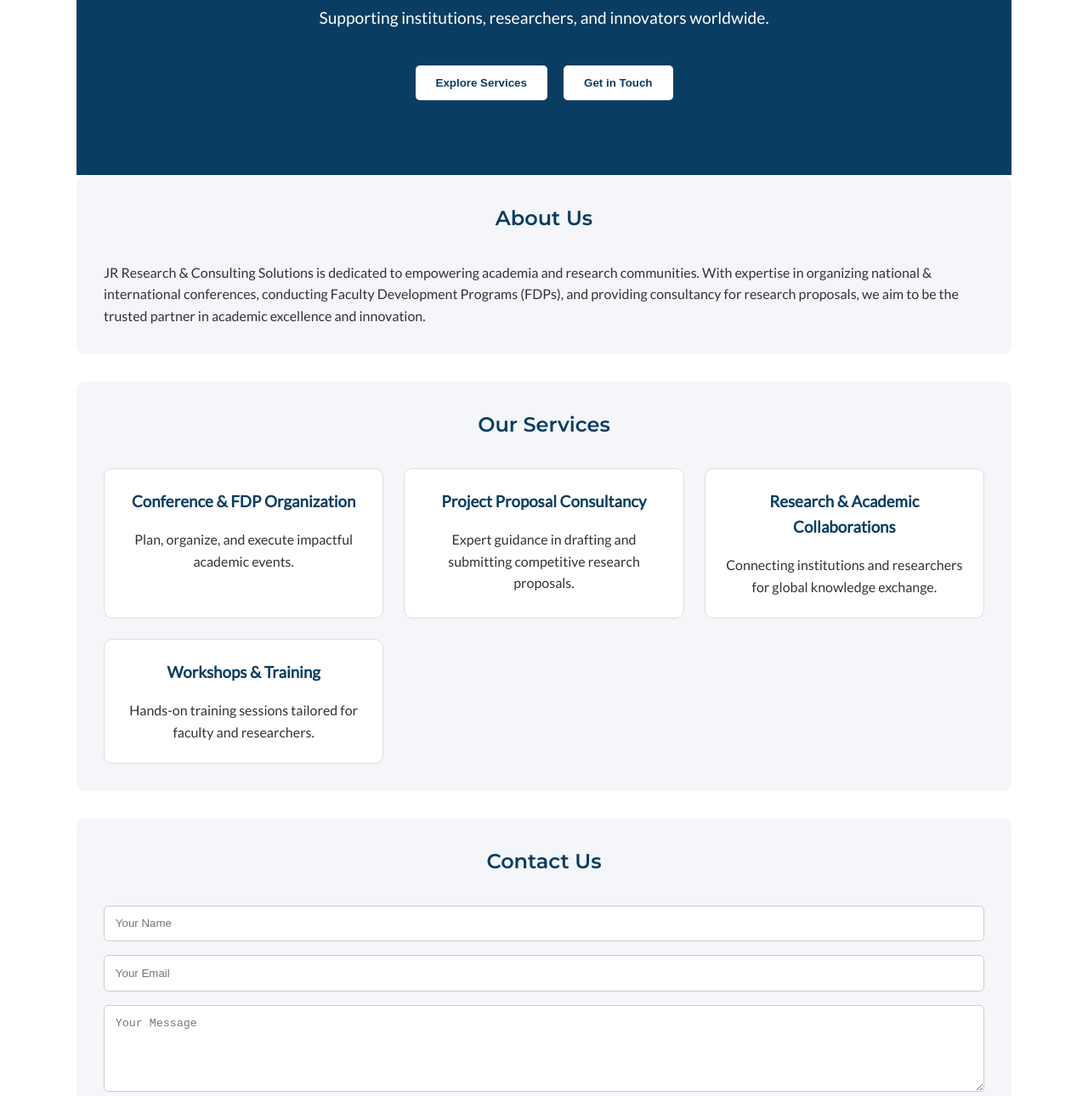
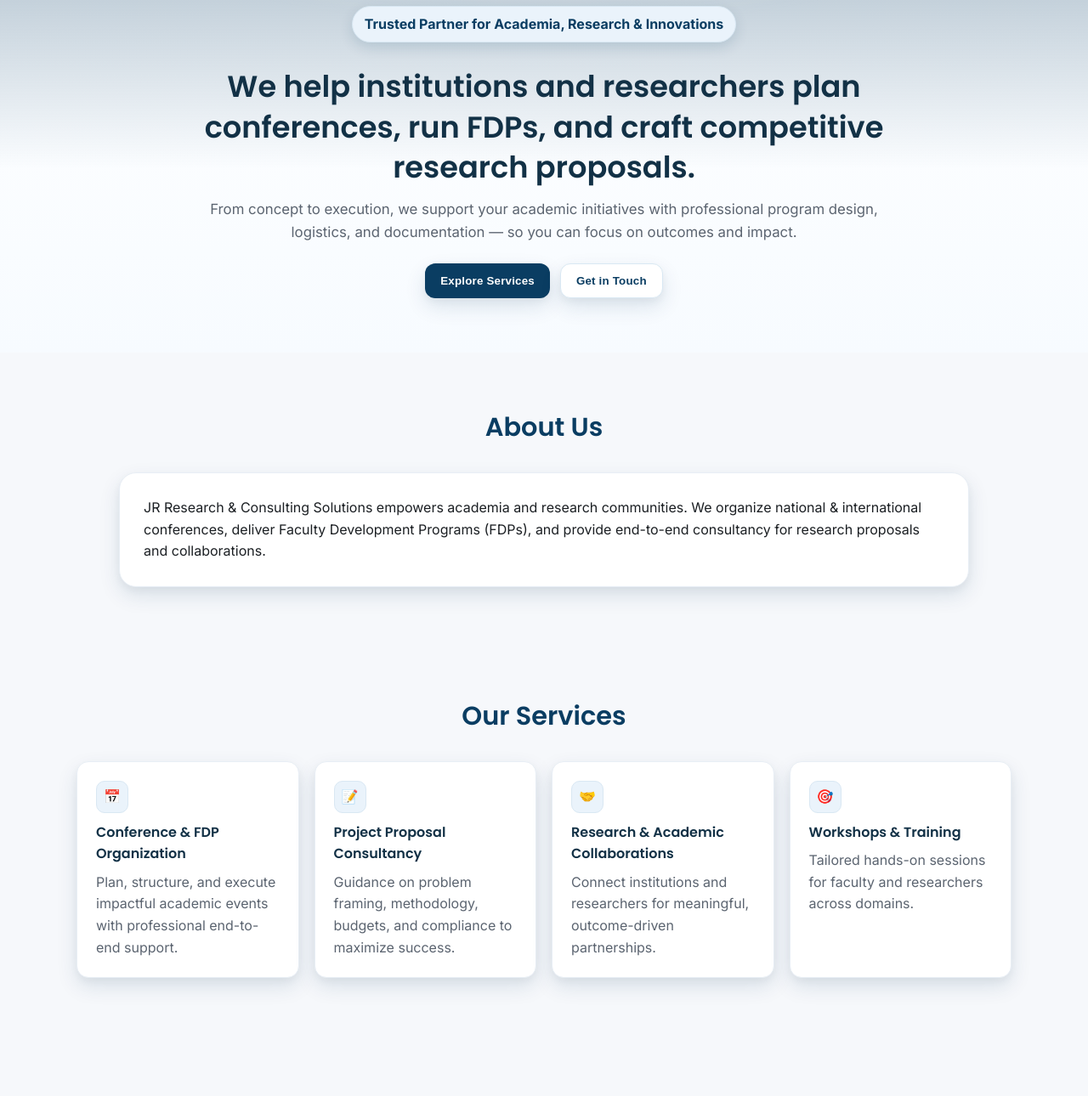
Before and after one commit to jrrcsolutions/jrrcsolutions-in, a plain HTML site: page index.html in a window 1280 px wide. Shown: the part 279-1569 px from the top of the page at 85% size. Drawn offline with Linux system fonts and the light colour scheme.

Commit message:
Update index.html

```diff
--- a/index.html
+++ b/index.html
@@ -1,138 +1,284 @@
 <!DOCTYPE html>
 <html lang="en">
 <head>
-  <meta charset="UTF-8">
-  <meta name="viewport" content="width=device-width, initial-scale=1.0">
+  <meta charset="UTF-8" />
+  <meta name="viewport" content="width=device-width, initial-scale=1" />
   <title>JR Research & Consulting Solutions</title>
-  <link href="https://fonts.googleapis.com/css2?family=Montserrat:wght@600&family=Lato&display=swap" rel="stylesheet">
-  <link rel="icon" type="image/png" href="assets/favicon.png">
+
+  <!-- Fonts -->
+  <link href="https://fonts.googleapis.com/css2?family=Poppins:wght@400;600&family=Inter:wght@400;500;700&display=swap" rel="stylesheet" />
+  <link rel="icon" type="image/png" href="assets/favicon.png" />
+
   <style>
-    * { margin: 0; padding: 0; box-sizing: border-box; }
-    body { font-family: 'Lato', sans-serif; line-height: 1.6; color: #333; }
+    :root{
+      --brand:#0A3D62;
+      --brand-2:#124B74;
+      --accent:#F3B33D;
+      --ink:#1b1f23;
+      --muted:#5b6470;
+      --bg:#f6f8fb;
+      --card:#ffffff;
+      --ring:rgba(10,61,98,0.14);
+      --shadow:0 10px 25px rgba(10,61,98,0.12), 0 4px 10px rgba(0,0,0,0.04);
+      --radius:14px;
+      --radius-lg:20px;
+    }
 
-    header {
-      background: #0A3D62;
-      color: #fff;
-      padding: 1.5rem 2rem;
-      display: flex;
-      justify-content: space-between;
-      align-items: center;
+    *{box-sizing:border-box}
+    html{scroll-behavior:smooth}
+    body{
+      margin:0;
+      font-family: Inter, system-ui, -apple-system, Segoe UI, Roboto, "Helvetica Neue", Arial, "Noto Sans", "Apple Color Emoji","Segoe UI Emoji", "Segoe UI Symbol";
+      color:var(--ink);
+      background:var(--bg);
+      line-height:1.6;
     }
-    .brand {
-      display: flex;
-      align-items: center;
-      gap: 1rem;
-      text-decoration: none;
-      color: #fff;
+    a{color:inherit}
+
+    /* ---------- Header (Centered Brand + Nav) ---------- */
+    header{
+      background: linear-gradient(135deg, var(--brand), var(--brand-2));
+      color:#fff;
+      padding: 28px 18px 18px;
+      text-align:center;
+      position: sticky;
+      top: 0;
+      z-index: 50;
+      box-shadow: 0 6px 20px rgba(0,0,0,0.08);
+      backdrop-filter: saturate(140%) blur(6px);
     }
-    .brand:hover { opacity: 0.9; }
-    .brand img {
-      height: 90px;
-      width: auto;
+    .brand{
+      display:inline-flex;
+      align-items:center;
+      gap:14px;
+      text-decoration:none;
+      color:#fff;
+      margin-bottom:12px;
     }
-    .brand h1 {
-      font-family: 'Montserrat', sans-serif;
-      font-size: 2rem;
-      margin: 0;
+    .brand img{
+      height:110px; width:auto; display:block;
+      filter: drop-shadow(0 6px 12px rgba(0,0,0,0.25));
     }
-    nav { display: flex; align-items: center; }
-    nav a {
-      color: #fff;
-      margin: 0 1rem;
-      text-decoration: none;
-      font-weight: bold;
-      font-size: 1.1rem;
+    .brand h1{
+      font-family: Poppins, Inter, system-ui, sans-serif;
+      font-weight:600;
+      font-size: clamp(1.4rem, 2.2vw + 1rem, 2.4rem);
+      margin:0;
+      letter-spacing: .2px;
     }
-    nav a:hover { text-decoration: underline; }
+    nav{
+      display:flex; justify-content:center; gap:28px; flex-wrap:wrap;
+    }
+    nav a{
+      color:#fff; text-decoration:none; font-weight:600; letter-spacing:.2px;
+      padding:10px 12px; border-radius:10px; transition:.2s ease;
+    }
+    nav a:hover{ background: rgba(255,255,255,0.14) }
 
-    .hero { background: #0A3D62; color: #fff; text-align: center; padding: 5rem 2rem; }
-    .hero h2 { font-size: 2rem; margin-bottom: 1rem; }
-    .hero p { font-size: 1.2rem; margin-bottom: 2rem; }
-    .hero button { background: #fff; color: #0A3D62; border: none; padding: 0.8rem 1.5rem; margin: 0.5rem; font-weight: bold; cursor: pointer; border-radius: 5px; }
-    .hero button:hover { background: #f5f5f5; }
+    /* ---------- Hero ---------- */
+    .hero{
+      position:relative;
+      background:
+        radial-gradient(1200px 500px at 50% -200px, rgba(255,255,255,.25), rgba(255,255,255,0) 60%),
+        linear-gradient(180deg, #0b3f6750, #0b3f6700 55%),
+        linear-gradient(180deg, #fff, #f7fbff);
+      padding: 72px 18px 64px;
+      text-align:center;
+      overflow:hidden;
+    }
+    .container{ max-width:1100px; margin:0 auto; }
+    .tagline{
+      display:inline-block;
+      font-weight:700;
+      color:var(--brand);
+      background:#eaf3fb;
+      border:1px solid #d9e8f3;
+      padding:8px 14px;
+      border-radius:999px;
+      box-shadow: 0 6px 16px var(--ring);
+      margin-bottom:18px;
+    }
+    .hero h2{
+      font-family:Poppins, Inter, sans-serif;
+      font-size: clamp(1.6rem, 2.4vw + 1rem, 2.2rem);
+      margin:10px auto 12px;
+      max-width: 900px;
+      color:#123146;
+      line-height:1.35;
+    }
+    .hero p{
+      color:var(--muted);
+      max-width: 820px;
+      margin: 0 auto 24px;
+      font-size: 1.05rem;
+    }
+    .cta{
+      display:flex; gap:12px; justify-content:center; flex-wrap:wrap;
+    }
+    .btn{
+      border:none; cursor:pointer; font-weight:700; letter-spacing:.2px;
+      padding:12px 18px; border-radius:12px; transition:.2s ease; box-shadow: var(--shadow);
+    }
+    .btn-primary{ background:var(--brand); color:#fff; }
+    .btn-primary:hover{ transform: translateY(-1px); }
+    .btn-ghost{ background:#fff; color:var(--brand); border:1px solid #d9e8f3; }
+    .btn-ghost:hover{ background:#f8fbff; transform: translateY(-1px); }
 
-    section { padding: 4rem 2rem; max-width: 1100px; margin: auto; }
-    section h2 { text-align: center; font-family: 'Montserrat', sans-serif; color: #0A3D62; margin-bottom: 2rem; }
+    /* ---------- Sections ---------- */
+    section{ padding: 64px 18px; }
+    section h3{
+      text-align:center; font-family:Poppins, Inter, sans-serif; color:var(--brand);
+      margin: 0 auto 28px; font-size: clamp(1.4rem, 1.2vw + 1rem, 1.9rem);
+    }
 
-    .about, .services, .contact { background: #f5f6fa; border-radius: 10px; padding: 2rem; margin-bottom: 2rem; }
-    .services-grid { display: grid; grid-template-columns: repeat(auto-fit, minmax(250px, 1fr)); gap: 1.5rem; }
-    .service { background: #fff; padding: 1.5rem; border-radius: 10px; text-align: center; border: 1px solid #ddd; }
-    .service h3 { color: #0A3D62; margin-bottom: 1rem; }
+    /* ---------- About ---------- */
+    .about-card{
+      background:var(--card);
+      border-radius: var(--radius-lg);
+      box-shadow: var(--shadow);
+      border:1px solid #e8eef5;
+      padding:28px;
+      margin: 0 auto;
+      max-width: 1000px;
+    }
 
-    .contact form { display: grid; gap: 1rem; }
-    .contact input, .contact textarea { width: 100%; padding: 0.8rem; border: 1px solid #ccc; border-radius: 5px; }
-    .contact button { background: #0A3D62; color: #fff; border: none; padding: 0.8rem; border-radius: 5px; cursor: pointer; }
-    .contact button:hover { background: #062b46; }
+    /* ---------- Services ---------- */
+    .grid{
+      display:grid; gap:18px;
+      grid-template-columns: repeat(auto-fit, minmax(240px, 1fr));
+      max-width:1100px; margin:0 auto;
+    }
+    .card{
+      background:var(--card);
+      border:1px solid #e8eef5;
+      border-radius: var(--radius);
+      padding:22px;
+      box-shadow: var(--shadow);
+      transition: transform .18s ease, box-shadow .18s ease;
+    }
+    .card:hover{ transform: translateY(-4px); box-shadow: 0 18px 35px rgba(10,61,98,0.18), 0 6px 12px rgba(0,0,0,0.05); }
+    .card h4{ margin:10px 0 8px; color:#123146; font-family:Poppins, Inter, sans-serif; }
+    .card p{ color:var(--muted); margin:0 }
+    .icon{
+      width:38px; height:38px; border-radius:10px;
+      display:grid; place-items:center; background:#eaf3fb; border:1px solid #d9e8f3;
+    }
 
-    footer { background: #0A3D62; color: #fff; text-align: center; padding: 1.5rem; }
-    footer p { margin: 0.5rem 0; }
+    /* ---------- Contact ---------- */
+    .contact-wrap{
+      max-width: 900px; margin: 0 auto;
+      display:grid; gap:18px; grid-template-columns: 1fr;
+    }
+    form{
+      background:var(--card); border:1px solid #e8eef5; border-radius: var(--radius-lg);
+      padding: 24px; box-shadow: var(--shadow);
+    }
+    input, textarea{
+      width:100%; padding:12px 14px; border:1px solid #d6dde7; border-radius:12px;
+      font-family: inherit; font-size: 1rem; outline:none;
+    }
+    textarea{ resize: vertical }
+    .form-row{ display:grid; gap:12px; grid-template-columns: 1fr 1fr; }
+    .form-row > * { min-width:0 }
+    .submit{ margin-top:10px }
 
-    @media(max-width: 768px) {
-      header { flex-direction: column; align-items: center; gap: 0.5rem; }
-      nav { margin-top: 0.5rem; }
+    /* ---------- Footer ---------- */
+    footer{
+      background:#0C2F49; color:#cfe0ef; text-align:center; padding: 26px 18px;
+    }
+    footer .foot-brand{ font-weight:700; color:#fff }
+    footer p{ margin: 6px 0 }
+
+    /* ---------- Responsive tweaks ---------- */
+    @media (max-width: 720px){
+      .brand img{ height: 88px }
+      .form-row{ grid-template-columns: 1fr; }
     }
   </style>
 </head>
 <body>
 
+  <!-- Header -->
   <header>
-    <a href="index.html" class="brand">
+    <a class="brand" href="index.html" aria-label="JR Research & Consulting Solutions Home">
       <img src="assets/logo.png" alt="JR Research & Consulting Solutions logo" />
       <h1>JR Research & Consulting Solutions</h1>
     </a>
-    <nav>
+    <nav aria-label="Primary Navigation">
       <a href="#about">About</a>
       <a href="#services">Services</a>
       <a href="#contact">Contact</a>
     </nav>
   </header>
 
+  <!-- Hero -->
   <section class="hero">
-    <h2>Trusted Partner for Academia, Research & Innovations</h2>
-    <p>Supporting institutions, researchers, and innovators worldwide.</p>
-    <button onclick="document.getElementById('services').scrollIntoView({behavior:'smooth'})">Explore Services</button>
-    <button onclick="document.getElementById('contact').scrollIntoView({behavior:'smooth'})">Get in Touch</button>
-  </section>
-
-  <section id="about" class="about">
-    <h2>About Us</h2>
-    <p>JR Research & Consulting Solutions is dedicated to empowering academia and research communities. With expertise in organizing national & international conferences, conducting Faculty Development Programs (FDPs), and providing consultancy for research proposals, we aim to be the trusted partner in academic excellence and innovation.</p>
-  </section>
-
-  <section id="services" class="services">
-    <h2>Our Services</h2>
-    <div class="services-grid">
-      <div class="service">
-        <h3>Conference & FDP Organization</h3>
-        <p>Plan, organize, and execute impactful academic events.</p>
-      </div>
-      <div class="service">
-        <h3>Project Proposal Consultancy</h3>
-        <p>Expert guidance in drafting and submitting competitive research proposals.</p>
-      </div>
-      <div class="service">
-        <h3>Research & Academic Collaborations</h3>
-        <p>Connecting institutions and researchers for global knowledge exchange.</p>
-      </div>
-      <div class="service">
-        <h3>Workshops & Training</h3>
-        <p>Hands-on training sessions tailored for faculty and researchers.</p>
+    <div class="container">
+      <span class="tagline">Trusted Partner for Academia, Research & Innovations</span>
+      <h2>We help institutions and researchers plan conferences, run FDPs, and craft competitive research proposals.</h2>
+      <p>From concept to execution, we support your academic initiatives with professional program design, logistics, and documentation — so you can focus on outcomes and impact.</p>
+      <div class="cta">
+        <button class="btn btn-primary" onclick="document.getElementById('services').scrollIntoView({behavior:'smooth'})">Explore Services</button>
+        <button class="btn btn-ghost" onclick="document.getElementById('contact').scrollIntoView({behavior:'smooth'})">Get in Touch</button>
       </div>
     </div>
   </section>
 
-  <section id="contact" class="contact">
-    <h2>Contact Us</h2>
-    <form>
-      <input type="text" placeholder="Your Name" required>
-      <input type="email" placeholder="Your Email" required>
-      <textarea rows="5" placeholder="Your Message"></textarea>
-      <button type="submit">Send Message</button>
-    </form>
+  <!-- About -->
+  <section id="about">
+    <h3>About Us</h3>
+    <div class="about-card">
+      JR Research & Consulting Solutions empowers academia and research communities. We organize national & international conferences, deliver Faculty Development Programs (FDPs), and provide end-to-end consultancy for research proposals and collaborations.
+    </div>
   </section>
 
+  <!-- Services -->
+  <section id="services">
+    <h3>Our Services</h3>
+    <div class="grid">
+      <div class="card">
+        <div class="icon" aria-hidden="true">📅</div>
+        <h4>Conference & FDP Organization</h4>
+        <p>Plan, structure, and execute impactful academic events with professional end-to-end support.</p>
+      </div>
+      <div class="card">
+        <div class="icon" aria-hidden="true">📝</div>
+        <h4>Project Proposal Consultancy</h4>
+        <p>Guidance on problem framing, methodology, budgets, and compliance to maximize success.</p>
+      </div>
+      <div class="card">
+        <div class="icon" aria-hidden="true">🤝</div>
+        <h4>Research & Academic Collaborations</h4>
+        <p>Connect institutions and researchers for meaningful, outcome-driven partnerships.</p>
+      </div>
+      <div class="card">
+        <div class="icon" aria-hidden="true">🎯</div>
+        <h4>Workshops & Training</h4>
+        <p>Tailored hands-on sessions for faculty and researchers across domains.</p>
+      </div>
+    </div>
+  </section>
+
+  <!-- Contact -->
+  <section id="contact">
+    <h3>Contact Us</h3>
+    <div class="contact-wrap">
+      <form onsubmit="event.preventDefault(); alert('Thank you! We will reach out shortly.');">
+        <div class="form-row">
+          <input type="text" placeholder="Your Name" required />
+          <input type="email" placeholder="Your Email" required />
+        </div>
+        <textarea rows="5" placeholder="Your Message"></textarea>
+        <div class="submit">
+          <button class="btn btn-primary" type="submit">Send Message</button>
+        </div>
+      </form>
+    </div>
+  </section>
+
+  <!-- Footer -->
   <footer>
-    <p>© 2025 JR Research & Consulting Solutions</p>
+    <p class="foot-brand">© 2025 JR Research & Consulting Solutions</p>
     <p>Trusted Partner for Academia, Research & Innovations</p>
   </footer>
 
```
